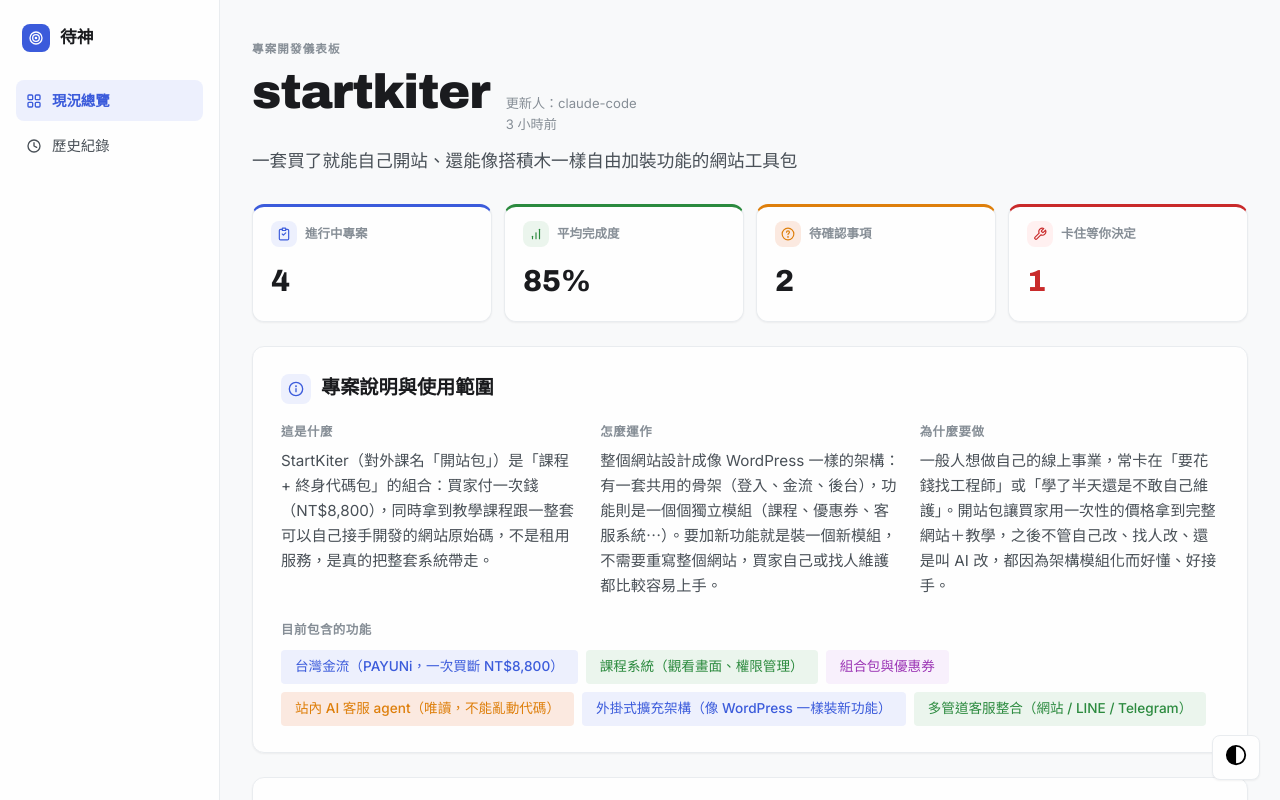
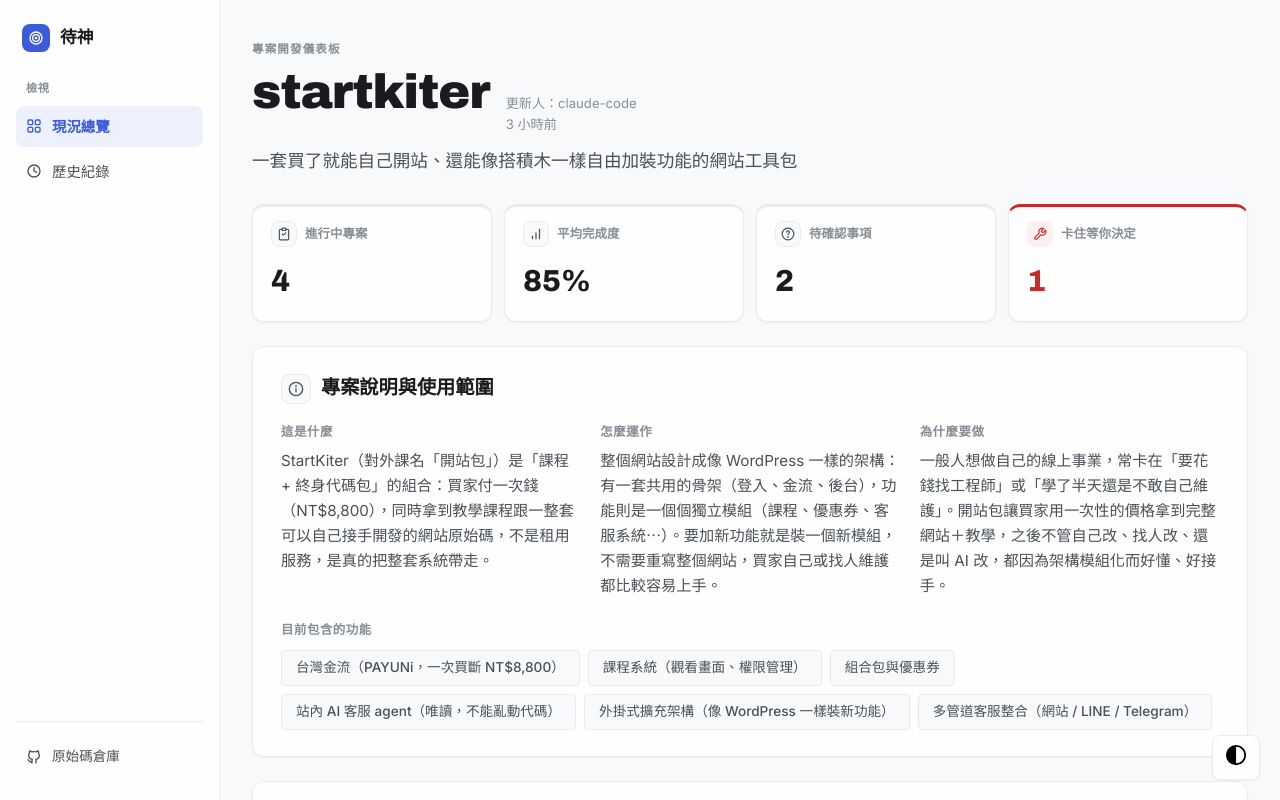
Before and after one commit to fishtvlvoe/Awesome-Dyson, a website: page public/index.html in a window 1280 px wide. Drawn offline with Linux system fonts and the light colour scheme.

Commit message:
改採 Profound 產品介面的黑白灰主色調：色彩只留給真正的狀態訊號，側邊欄加分組標籤與底部連結

```diff
--- a/public/index.html
+++ b/public/index.html
@@ -123,6 +123,9 @@
     .sidebar {
       width: 220px;
       flex-shrink: 0;
+      display: flex;
+      flex-direction: column;
+      min-height: 100vh;
       background: var(--sidebar-bg);
       color: var(--sidebar-text);
       border-right: 1px solid var(--sidebar-border);
@@ -157,10 +160,48 @@
       height: 16px;
     }
 
+    .sidebar-group-label {
+      font-size: 0.7em;
+      font-weight: 700;
+      letter-spacing: 0.06em;
+      text-transform: uppercase;
+      color: var(--text-faint);
+      padding: 0 10px;
+      margin-bottom: 8px;
+    }
+
     .sidebar-nav {
       display: flex;
       flex-direction: column;
       gap: 4px;
+    }
+
+    .sidebar-footer {
+      margin-top: auto;
+      padding-top: 16px;
+      border-top: 1px solid var(--sidebar-border);
+    }
+
+    .sidebar-footer a {
+      display: flex;
+      align-items: center;
+      gap: 10px;
+      color: var(--sidebar-text-dim);
+      text-decoration: none;
+      font-size: 0.85em;
+      padding: 8px 10px;
+      border-radius: var(--radius-md);
+    }
+
+    .sidebar-footer a:hover {
+      background: var(--bg);
+      color: var(--sidebar-text);
+    }
+
+    .sidebar-footer .icon {
+      width: 16px;
+      height: 16px;
+      flex-shrink: 0;
     }
 
     .sidebar-nav a {
@@ -263,9 +304,6 @@
       box-shadow: var(--shadow);
     }
 
-    .stat-tile-blue { --stat-accent: var(--badge-blue-fg); }
-    .stat-tile-green { --stat-accent: var(--badge-green-fg); }
-    .stat-tile-amber { --stat-accent: var(--badge-amber-fg); }
     .stat-tile-alert { --stat-accent: var(--status-error); }
     .stat-tile-alert .stat-value { color: var(--status-error); }
 
@@ -338,8 +376,9 @@
       flex-shrink: 0;
     }
 
-    /* 圖示徽章：呼應 FlowMapp 產品介面裡彩色方塊圖示（Services 橘、About 紫等），
-       用淡色底 + 對應深色描邊圖示，取代單色線條圖示 */
+    /* 圖示徽章：參考 Profound 產品介面（saasframe.io/saas/profound「Content」畫面）
+       黑白灰為主、色彩只留給真正的狀態訊號，結構性圖示（區塊標題、分類）一律用
+       中性淺灰底＋灰階圖示，不做裝飾性彩色分類 */
     .icon-badge {
       display: inline-flex;
       align-items: center;
@@ -355,6 +394,7 @@
       height: 16px;
     }
 
+    .icon-badge-neutral { background: var(--bg); border: 1px solid var(--border); color: var(--text-secondary); }
     .icon-badge-blue { background: var(--badge-blue-bg); color: var(--badge-blue-fg); }
     .icon-badge-green { background: var(--badge-green-bg); color: var(--badge-green-fg); }
     .icon-badge-purple { background: var(--badge-purple-bg); color: var(--badge-purple-fg); }
@@ -432,16 +472,14 @@
     }
 
     .feature-list li {
+      background: var(--bg);
+      border: 1px solid var(--border);
       border-radius: var(--radius-sm);
       padding: 6px 14px;
       font-size: 0.85em;
       font-weight: 500;
+      color: var(--text-secondary);
     }
-
-    .feature-list li:nth-child(4n+1) { background: var(--badge-blue-bg); color: var(--badge-blue-fg); }
-    .feature-list li:nth-child(4n+2) { background: var(--badge-green-bg); color: var(--badge-green-fg); }
-    .feature-list li:nth-child(4n+3) { background: var(--badge-purple-bg); color: var(--badge-purple-fg); }
-    .feature-list li:nth-child(4n+4) { background: var(--badge-amber-bg); color: var(--badge-amber-fg); }
 
     .screenshots-grid {
       display: grid;
@@ -857,6 +895,7 @@
       </span>
       待神
     </div>
+    <div class="sidebar-group-label">檢視</div>
     <nav class="sidebar-nav">
       <a href="#overview" class="active">
         <svg class="icon" viewBox="0 0 24 24" fill="none" stroke="currentColor" stroke-width="2" stroke-linecap="round" stroke-linejoin="round"><rect x="3" y="3" width="7" height="7" rx="1.5"/><rect x="14" y="3" width="7" height="7" rx="1.5"/><rect x="3" y="14" width="7" height="7" rx="1.5"/><rect x="14" y="14" width="7" height="7" rx="1.5"/></svg>
@@ -867,6 +906,12 @@
         歷史紀錄
       </a>
     </nav>
+    <div class="sidebar-footer">
+      <a href="https://github.com/fishtvlvoe/Awesome-Dyson" target="_blank" rel="noopener noreferrer">
+        <svg class="icon" viewBox="0 0 24 24" fill="none" stroke="currentColor" stroke-width="2" stroke-linecap="round" stroke-linejoin="round"><path d="M9 19c-4.3 1.4-4.3-2.5-6-3m12 5v-3.5c0-1 .1-1.4-.5-2 2.8-.3 5.5-1.4 5.5-6a4.6 4.6 0 0 0-1.3-3.2 4.2 4.2 0 0 0-.1-3.2s-1.1-.3-3.5 1.3a12.3 12.3 0 0 0-6.2 0C6.5 2.8 5.4 3.1 5.4 3.1a4.2 4.2 0 0 0-.1 3.2A4.6 4.6 0 0 0 4 9.5c0 4.6 2.7 5.7 5.5 6-.6.6-.6 1.2-.5 2V21"/></svg>
+        原始碼倉庫
+      </a>
+    </div>
   </div>
 
   <main>
@@ -1007,30 +1052,30 @@
         <div class="one-liner">${escapeHtml(oneLiner)}</div>
 
         <div class="stats-row">
-          <div class="stat-tile stat-tile-blue">
+          <div class="stat-tile">
             <div class="stat-head">
-              <span class="icon-badge icon-badge-blue">${ICONS.checklist}</span>
+              <span class="icon-badge icon-badge-neutral">${ICONS.checklist}</span>
               <span class="stat-label">進行中專案</span>
             </div>
             <div class="stat-value">${inProgressCount}</div>
           </div>
-          <div class="stat-tile stat-tile-green">
+          <div class="stat-tile">
             <div class="stat-head">
-              <span class="icon-badge icon-badge-green">${ICONS.barChart}</span>
+              <span class="icon-badge icon-badge-neutral">${ICONS.barChart}</span>
               <span class="stat-label">平均完成度</span>
             </div>
             <div class="stat-value">${avgPercent}%</div>
           </div>
-          <div class="stat-tile stat-tile-amber">
+          <div class="stat-tile">
             <div class="stat-head">
-              <span class="icon-badge icon-badge-amber">${ICONS.question}</span>
+              <span class="icon-badge icon-badge-neutral">${ICONS.question}</span>
               <span class="stat-label">待確認事項</span>
             </div>
             <div class="stat-value">${openQuestionsCount}</div>
           </div>
-          <div class="stat-tile${stuckCount > 0 ? ' stat-tile-alert' : ' stat-tile-green'}">
+          <div class="stat-tile${stuckCount > 0 ? ' stat-tile-alert' : ''}">
             <div class="stat-head">
-              <span class="icon-badge ${stuckCount > 0 ? 'icon-badge-red' : 'icon-badge-green'}">${ICONS.wrench}</span>
+              <span class="icon-badge ${stuckCount > 0 ? 'icon-badge-red' : 'icon-badge-neutral'}">${ICONS.wrench}</span>
               <span class="stat-label">卡住等你決定</span>
             </div>
             <div class="stat-value">${stuckCount}</div>
@@ -1041,7 +1086,7 @@
       // About card — what / how / why / feature list, for human readers
       if (about) {
         html += `<div class="card-about">`;
-        html += `<h2><span class="card-icon icon-badge icon-badge-blue">${ICONS.info}</span> 專案說明與使用範圍</h2>`;
+        html += `<h2><span class="card-icon icon-badge icon-badge-neutral">${ICONS.info}</span> 專案說明與使用範圍</h2>`;
         html += `<div class="about-block">`;
         if (about.what) {
           html += `<div><h3>這是什麼</h3><p>${escapeHtml(about.what)}</p></div>`;
@@ -1066,7 +1111,7 @@
       // Screenshots card — what it actually looks like
       if (screenshots && screenshots.length > 0) {
         html += `<div class="card-screenshots">`;
-        html += `<h2><span class="card-icon icon-badge icon-badge-purple">${ICONS.image}</span> 畫面長怎樣</h2>`;
+        html += `<h2><span class="card-icon icon-badge icon-badge-neutral">${ICONS.image}</span> 畫面長怎樣</h2>`;
         html += `<div class="screenshots-grid">`;
         screenshots.forEach(shot => {
           html += `
@@ -1085,20 +1130,20 @@
       if (changesInProgress && changesInProgress.length > 0) {
         html += `
           <div class="card">
-            <h2><span class="card-icon icon-badge icon-badge-green">${ICONS.checklist}</span> 現在在做的事</h2>
+            <h2><span class="card-icon icon-badge icon-badge-neutral">${ICONS.checklist}</span> 現在在做的事</h2>
             <div class="status-legend">
               <span class="status-legend-item"><span class="status-dot status-ok"></span>快做完了，不用管</span>
               <span class="status-legend-item"><span class="status-dot status-warn"></span>還在正常進行</span>
               <span class="status-legend-item"><span class="status-dot status-error"></span>卡住了，等你決定</span>
             </div>
         `;
-        const ICON_BADGE_CYCLE = ['blue', 'green', 'purple', 'amber'];
         changesInProgress.forEach((change, idx) => {
           const percent = change.total ? Math.round((change.done / change.total) * 100) : 0;
           const statusClass = change.status === 'ok' ? 'status-ok' : (change.status === 'warn' ? 'status-warn' : 'status-error');
           const statusLabel = change.status === 'ok' ? '快做完了' : (change.status === 'warn' ? '正常進行' : '等你決定');
           const icon = ICONS[change.icon] || CHANGE_ICON_FALLBACK;
-          const badgeColor = ICON_BADGE_CYCLE[idx % ICON_BADGE_CYCLE.length];
+          // 圖示徽章顏色跟隨真實狀態（色彩=訊號），不是裝飾性循環配色
+          const badgeColor = change.status === 'ok' ? 'green' : (change.status === 'warn' ? 'amber' : 'red');
           const displayName = change.display_name || change.name || '未命名';
           html += `
             <div class="change-item">
@@ -1123,7 +1168,7 @@
       if (openQuestions && openQuestions.length > 0) {
         html += `
           <div class="card">
-            <h2><span class="card-icon icon-badge icon-badge-amber">${ICONS.question}</span> 待確認事項</h2>
+            <h2><span class="card-icon icon-badge icon-badge-neutral">${ICONS.question}</span> 待確認事項</h2>
         `;
         openQuestions.forEach(q => {
           html += `
@@ -1140,7 +1185,7 @@
       if (connectedSystems && connectedSystems.length > 0) {
         html += `
           <div class="card">
-            <h2><span class="card-icon icon-badge icon-badge-blue">${ICONS.plug}</span> 關聯系統</h2>
+            <h2><span class="card-icon icon-badge icon-badge-neutral">${ICONS.plug}</span> 關聯系統</h2>
             <div class="connected-systems-list">
         `;
         connectedSystems.forEach(system => {
@@ -1155,7 +1200,7 @@
       if (manifest.entries && manifest.entries.length > 0) {
         html += `
           <div class="timeline">
-            <h2><span class="card-icon icon-badge icon-badge-purple">${ICONS.history}</span> 歷史紀錄</h2>
+            <h2><span class="card-icon icon-badge icon-badge-neutral">${ICONS.history}</span> 歷史紀錄</h2>
         `;
         manifest.entries.forEach((entry, idx) => {
           const entryId = `entry-${idx}`;
```
